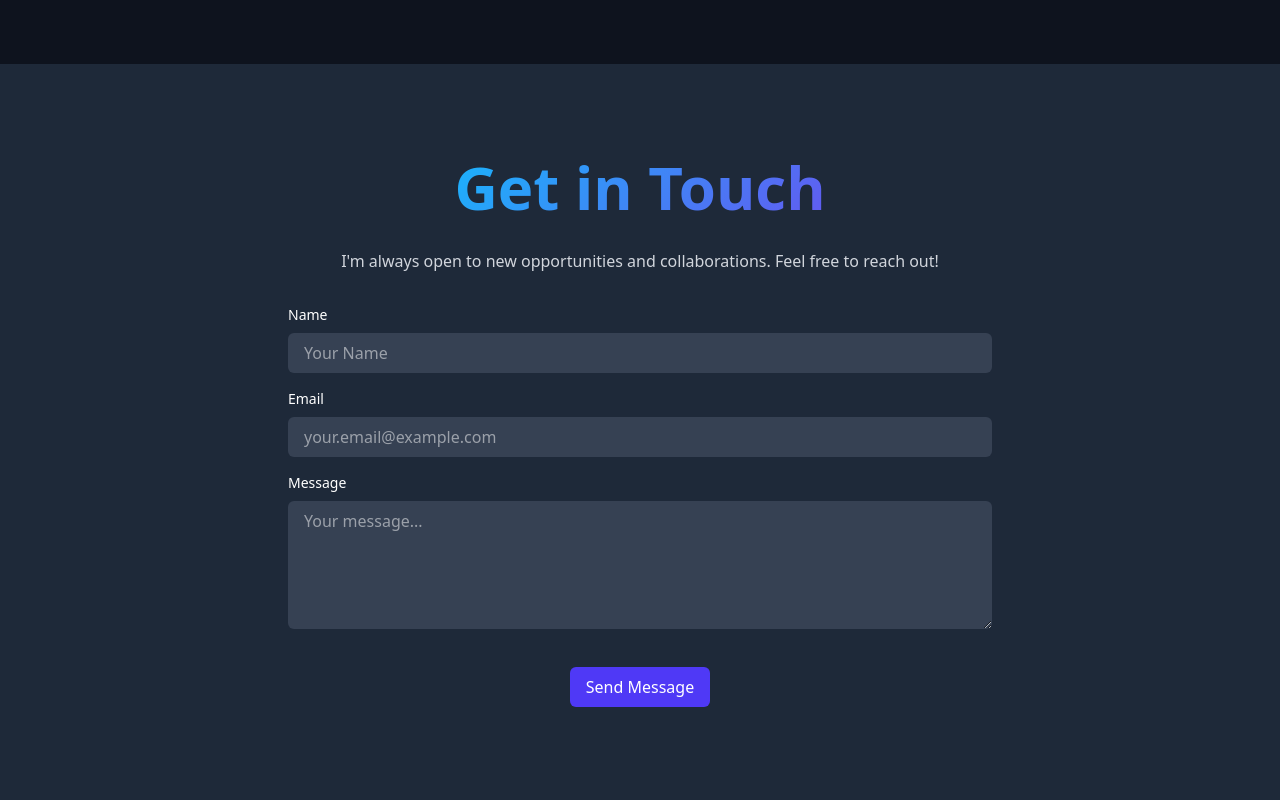
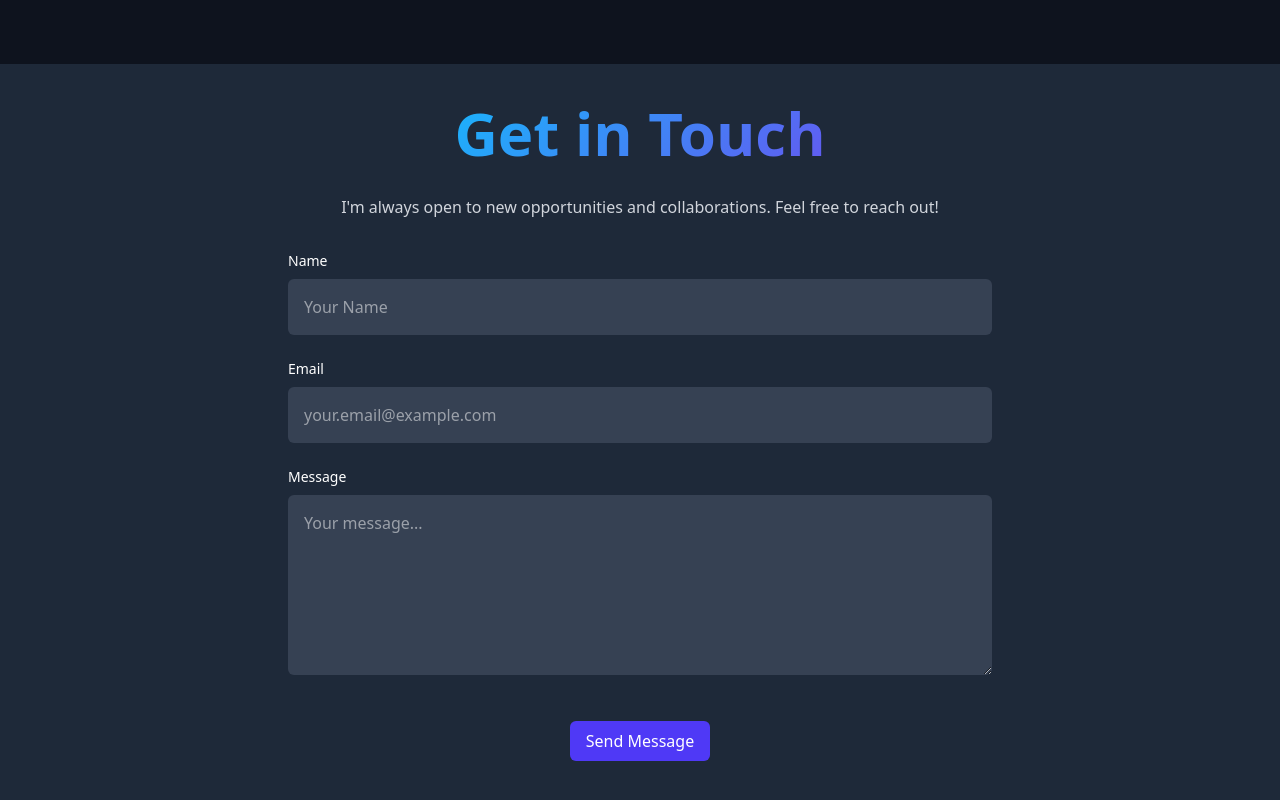
Before and after one commit to simonexlue/portfolio-v2, a React (Vite) app: page / in a window 1280 px wide. Shown: the part 2822-3622 px from the top of the page. Built offline with nearby package versions, Linux system fonts and the light colour scheme.

Commit message:
Hover animations for cards

```diff
--- a/src/components/ProjectCard.tsx
+++ b/src/components/ProjectCard.tsx
@@ -12,7 +12,7 @@ export interface ProjectCardProps {
 
 const ProjectCard: React.FC<ProjectCardProps> = ({ image, title, description, demoLink, repoLink, gradientClass }) => {
   return (
-    <div className="bg-gray-800 rounded-lg shadow-md overflow-hidden flex flex-col h-[550px]">
+    <div className="bg-gray-800 rounded-lg shadow-md overflow-hidden flex flex-col h-[550px] transition-transform duration-300 hover:scale-105">
       <img src={image} alt={title} className="h-80 w-full object-cover" />
       <div className="p-6 flex flex-col flex-grow">
         <h3 className={`text-xl font-semibold mb-2 ${gradientClass || ''}`}>{title}</h3>
--- a/src/sections/Contact.tsx
+++ b/src/sections/Contact.tsx
@@ -9,14 +9,14 @@ const Contact: React.FC = () => {
         <p className="text-center text-gray-300 mb-8">
           I'm always open to new opportunities and collaborations. Feel free to reach out!
         </p>
-        <form className="space-y-4">
+        <form className="space-y-6">
           <div>
             <label htmlFor="name" className="block text-white text-sm font-medium mb-2">Name</label>
             <input
               id="name"
               type="text"
               placeholder="Your Name"
-              className="w-full px-4 py-2 rounded-md bg-gray-700 text-white focus:outline-none"
+              className="w-full px-4 py-4 rounded-md bg-gray-700 text-white focus:outline-none"
             />
           </div>
           <div>
@@ -25,7 +25,7 @@ const Contact: React.FC = () => {
               id="email"
               type="email"
               placeholder="your.email@example.com"
-              className="w-full px-4 py-2 rounded-md bg-gray-700 text-white focus:outline-none"
+              className="w-full px-4 py-4 rounded-md bg-gray-700 text-white focus:outline-none"
             />
           </div>
           <div>
@@ -33,7 +33,7 @@ const Contact: React.FC = () => {
             <textarea
               id="message"
               placeholder="Your message..."
-              className="w-full px-4 py-2 rounded-md bg-gray-700 text-white h-32 focus:outline-none"
+              className="w-full px-4 py-4 rounded-md bg-gray-700 text-white h-45 focus:outline-none"
             />
           </div>
           <div className="text-center pt-4">
--- a/src/sections/Skills.tsx
+++ b/src/sections/Skills.tsx
@@ -6,7 +6,7 @@ const Skills: React.FC = () => {
       <div className="px-15">
         <h2 className="text-4xl lg:text-5xl xl:text-6xl font-bold text-center mb-12 gradient-text">My Skills</h2>
         <div className="grid md:grid-cols-2 lg:grid-cols-3 xl:grid-cols-4 gap-10">
-          <div className="p-6 rounded-lg" style={{ backgroundColor: 'rgb(14, 19, 30)' }}>
+          <div className="p-6 rounded-lg transition-transform duration-300 hover:scale-105" style={{ backgroundColor: 'rgb(14, 19, 30)' }}>
             <h3 className="text-xl font-semibold mb-4 gradient-frontend">Frontend</h3>
             <ul className="space-y-2 text-gray-300">
               <li>JavaScript (ES6+)</li>
@@ -16,7 +16,7 @@ const Skills: React.FC = () => {
               <li>Responsive Design</li>
             </ul>
           </div>
-          <div className="p-6 rounded-lg" style={{ backgroundColor: 'rgb(14, 19, 30)' }}>
+          <div className="p-6 rounded-lg transition-transform duration-300 hover:scale-105" style={{ backgroundColor: 'rgb(14, 19, 30)' }}>
             <h3 className="text-xl font-semibold mb-4 gradient-backend">Backend</h3>
             <ul className="space-y-2 text-gray-300">
               <li>Node.js</li>
@@ -24,7 +24,7 @@ const Skills: React.FC = () => {
               <li>RESTful APIs</li>
             </ul>
           </div>
-          <div className="p-6 rounded-lg" style={{ backgroundColor: 'rgb(14, 19, 30)' }}>
+          <div className="p-6 rounded-lg transition-transform duration-300 hover:scale-105" style={{ backgroundColor: 'rgb(14, 19, 30)' }}>
             <h3 className="text-xl font-semibold mb-4 gradient-databases">Databases</h3>
             <ul className="space-y-2 text-gray-300">
               <li>Firebase Firestore</li>
@@ -33,7 +33,7 @@ const Skills: React.FC = () => {
               <li>MySQL</li>
             </ul>
           </div>
-          <div className="p-6 rounded-lg" style={{ backgroundColor: 'rgb(14, 19, 30)' }}>
+          <div className="p-6 rounded-lg transition-transform duration-300 hover:scale-105" style={{ backgroundColor: 'rgb(14, 19, 30)' }}>
             <h3 className="text-xl font-semibold mb-4 gradient-tools">Tools & Others</h3>
             <ul className="space-y-2 text-gray-300">
               <li>Git & GitHub</li>
```
